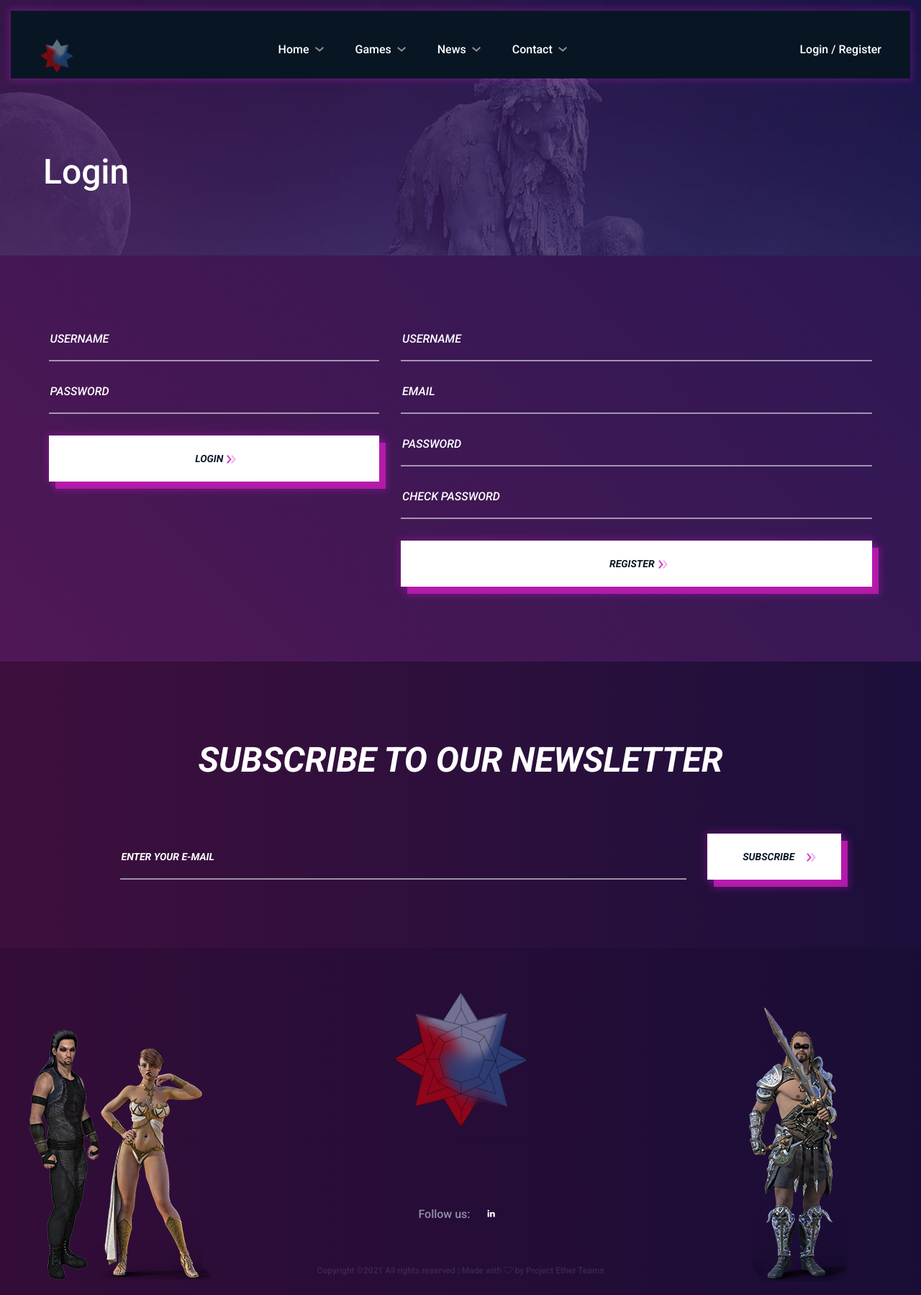
After one commit to Kyrage/EIP-Website, a Django app: page /account/register/ in a window 1280 px wide. The commit adds this page. Shown: the whole page at 72% size. Run offline with Django 3.2, Linux system fonts and the light colour scheme; some libraries are stand-ins or nearby versions.

Commit message:
[+] Adding Register/Login functionnal page with email checking and profile page to edit currently only password

```diff
--- /dev/null
+++ b/ether/forms.py
@@ -0,0 +1,12 @@
+from django import forms
+from django.contrib.auth.forms import UserCreationForm
+from django.contrib.auth.models import User
+from django.forms import *
+from .models import *
+
+class RegisterForm(UserCreationForm):
+    email = EmailField()
+
+    class Meta:
+        model = User
+        fields = ["username", "email", "password1", "password2"]
--- a/ether/static/css/style.css
+++ b/ether/static/css/style.css
@@ -1767,7 +1767,3 @@ ol {
 		margin-bottom: 20px;
 	}
 }
-
-.fa-heart-o {
-	color: red;
-}
--- a/ether/templates/blog.html
+++ b/ether/templates/blog.html
@@ -46,7 +46,11 @@
 				</a>
 				<nav class="top-nav-area w-100">
 					<div class="user-panel">
-						<a href="/login">Login</a> / <a href="/register">Register</a>
+						{% if user.is_authenticated %}
+							<a href="{% url 'profile' %}">Profile</a> / <a href="{% url 'logout' %}">Logout</a>
+						{% else %}
+							<a href="{% url 'login' %}">Login</a> / <a href="{% url 'login' %}">Register</a>
+						{% endif %}
 					</div>
 					<!-- Menu -->
 					<ul class="main-menu primary-menu">
--- a/ether/templates/games.html
+++ b/ether/templates/games.html
@@ -46,7 +46,11 @@
 				</a>
 				<nav class="top-nav-area w-100">
 					<div class="user-panel">
-						<a href="/login">Login</a> / <a href="/register">Register</a>
+						{% if user.is_authenticated %}
+							<a href="{% url 'profile' %}">Profile</a> / <a href="{% url 'logout' %}">Logout</a>
+						{% else %}
+							<a href="{% url 'login' %}">Login</a> / <a href="{% url 'login' %}">Register</a>
+						{% endif %}
 					</div>
 					<!-- Menu -->
 					<ul class="main-menu primary-menu">
--- a/ether/templates/index.html
+++ b/ether/templates/index.html
@@ -46,7 +46,11 @@
 				</a>
 				<nav class="top-nav-area w-100">
 					<div class="user-panel">
-						<a href="/login">Login</a> / <a href="/register">Register</a>
+						{% if user.is_authenticated %}
+							<a href="{% url 'profile' %}">Profile</a> / <a href="{% url 'logout' %}">Logout</a>
+						{% else %}
+							<a href="{% url 'login' %}">Login</a> / <a href="{% url 'login' %}">Register</a>
+						{% endif %}
 					</div>
 					<!-- Menu -->
 					<ul class="main-menu primary-menu">
--- a/ether/templates/post.html
+++ b/ether/templates/post.html
@@ -46,7 +46,11 @@
 				</a>
 				<nav class="top-nav-area w-100">
 					<div class="user-panel">
-						<a href="/login">Login</a> / <a href="/register">Register</a>
+						{% if user.is_authenticated %}
+							<a href="{% url 'profile' %}">Profile</a> / <a href="{% url 'logout' %}">Logout</a>
+						{% else %}
+							<a href="{% url 'login' %}">Login</a> / <a href="{% url 'login' %}">Register</a>
+						{% endif %}
 					</div>
 					<!-- Menu -->
 					<ul class="main-menu primary-menu">
--- /dev/null
+++ b/ether/templates/registration/acc_active_email.html
@@ -0,0 +1,5 @@
+{% autoescape off %}
+Hi {{ user.username }},
+Please click on the link to confirm your registration,
+http://{{ domain }}{% url 'activate' uidb64=uid token=token %}
+{% endautoescape %}
--- /dev/null
+++ b/ether/templates/registration/login.html
@@ -0,0 +1,160 @@
+{% load static %}
+
+<!DOCTYPE html>
+<html lang="fr">
+<head>
+	<title>EIP - Project Ether</title>
+	<meta charset="UTF-8">
+	<meta name="description" content="Official Website Project Ether">
+	<meta name="keywords" content="Official, ProjectEther, Ether, Mobile, Games, Login, Register">
+	<meta name="viewport" content="width=device-width, initial-scale=1.0">
+	<!-- Favicon -->
+	<link href={% static 'img/favicon/favicon.ico' %} rel="shortcut icon"/>
+
+	<!-- Google Font -->
+	<link href="https://fonts.googleapis.com/css?family=Roboto:400,400i,500,500i,700,700i,900,900i" rel="stylesheet">
+
+	<!-- Stylesheets -->
+	<link rel="stylesheet" href={% static 'css/bootstrap.min.css' %}/>
+	<link rel="stylesheet" href={% static 'css/font-awesome.min.css' %}/>
+	<link rel="stylesheet" href={% static 'css/slicknav.min.css' %}/>
+	<link rel="stylesheet" href={% static 'css/owl.carousel.min.css' %}/>
+	<link rel="stylesheet" href={% static 'css/magnific-popup.css' %}/>
+	<link rel="stylesheet" href={% static 'css/animate.css' %}/>
+
+	<!-- Main Stylesheets -->
+	<link rel="stylesheet" href={% static 'css/style.css' %}/>
+
+	<!--[if lt IE 9]>
+		  <script src="https://oss.maxcdn.com/html5shiv/3.7.2/html5shiv.min.js"></script>
+	  <script src="https://oss.maxcdn.com/respond/1.4.2/respond.min.js"></script>
+	<![endif]-->
+</head>
+<body>
+	<!-- Page Preloder -->
+	<div id="preloder">
+		<div class="loader"></div>
+	</div>
+
+	<!-- Header section -->
+	<header class="header-section">
+		<div class="header-warp">
+			<div class="header-bar-warp d-flex">
+				<!-- site logo -->
+				<a href="/" class="site-logo">
+					<img src={% static 'img/favicon/android-chrome-50x50.png' %} alt="">
+				</a>
+				<nav class="top-nav-area w-100">
+					<div class="user-panel">
+						{% if user.is_authenticated %}
+							<a href="{% url 'profile' %}">Profile</a> / <a href="{% url 'logout' %}">Logout</a>
+						{% else %}
+							<a href="{% url 'login' %}">Login</a> / <a href="{% url 'login' %}">Register</a>
+						{% endif %}
+					</div>
+					<!-- Menu -->
+					<ul class="main-menu primary-menu">
+						<li><a href="/">Home</a></li>
+						<li><a href="/ether">Games</a>
+							<ul class="sub-menu">
+								<li><a href="/ether/alpha">Alpha</a></li>
+								<li><a href="/ether/beta">Beta</a></li>
+							</ul>
+						</li>
+						<li><a href="/news">News</a></li>
+						<li><a href="/contact">Contact</a></li>
+					</ul>
+				</nav>
+			</div>
+		</div>
+	</header>
+	<!-- Header section end -->
+
+	<!-- Page top section -->
+	<section class="page-top-section set-bg" data-setbg="{% static 'img/page-top-bg/1.jpg' %}">
+		<div class="page-info">
+			<h2>Login</h2>
+		</div>
+	</section>
+	<!-- Page top end-->
+
+	<!-- Login/Register page -->
+	<section class="contact-page">
+		<div class="container">
+			{% include 'errors/error.html' %}
+			<div class="row">
+				<div class="col-lg-5 order-2 order-lg-1">
+					{% if form.errors %}
+						<div class="alert alert-warning"><strong>Warning!</strong> Your username and password didn't match. Please try again.</div>
+					{% endif %}
+					<form class="contact-form" method="post" action="{% url 'login' %}">
+						{% csrf_token %}
+						<input type="text" name="username" placeholder="Username" required="" autofocus="">
+						<input type="password" name="password" placeholder="Password" required="" autofocus="">
+						<button style="float:left;" class="site-btn btn-block">Login<img src={% static "img/icons/double-arrow.png" %} alt="#"/></button>
+					</form>
+				</div>
+				<div class="col-lg-7 order-1 order-lg-2 contact-text text-white">
+					<form class="contact-form" method="post" action="{% url 'register' %}">
+						{% csrf_token %}
+						<input type="text" name="username" placeholder="Username" required="" autofocus="">
+						<input type="email" name="email" placeholder="Email" required="" autofocus="">
+						<input type="password" name="password1" placeholder="Password" required="" autofocus="">
+						<input type="password" name="password2" placeholder="Check Password" required="" autofocus="">
+						<button style="float:left;" class="site-btn btn-block">Register<img src={% static "img/icons/double-arrow.png" %} alt="#"/></button>
+					</form>
+				</div>
+			</div>
+		</div>
+	</section>
+	<!-- Login/Register page end-->
+
+	<!-- Newsletter section -->
+	<section class="newsletter-section">
+		<div class="container">
+			<h2>Subscribe to our newsletter</h2>
+			<form class="newsletter-form">
+				<input type="text" placeholder="ENTER YOUR E-MAIL">
+				<button class="site-btn">subscribe  <img src={% static 'img/icons/double-arrow.png' %} alt="#"/></button>
+			</form>
+		</div>
+	</section>
+	<!-- Newsletter section end -->
+
+	<!-- Footer section -->
+	<footer class="footer-section">
+		<div class="container">
+			<div class="footer-left-pic">
+				<img src={% static 'img/footer-left-pic.png' %} alt="">
+			</div>
+			<div class="footer-right-pic">
+				<img src={% static 'img/footer-right-pic.png' %} alt="">
+			</div>
+			<a href="/" class="footer-logo">
+				<img src={% static 'img/favicon/android-chrome-192x192.png' %} alt="">
+			</a>
+			<hr></br></br>
+			<div class="footer-social d-flex justify-content-center">
+				<p>Follow us:</p>
+				<a target="_blank" href="https://www.linkedin.com/company/project-ether/about/"><i class="fa fa-linkedin"></i></a>
+			</div>
+			<div class="copyright">
+				<a>
+					Copyright &copy;<script>document.write(new Date().getFullYear());</script> All rights reserved | Made with <i class="fa fa-heart-o" aria-hidden="true"></i> by <a href="https://www.linkedin.com/company/project-ether/about/" target="_blank">Project Ether Teams
+				</a>
+			</div>
+		</div>
+	</footer>
+	<!-- Footer section end -->
+
+	<!--====== Javascripts & Jquery ======-->
+	<script src={% static 'js/jquery-3.2.1.min.js' %}></script>
+	<script src={% static 'js/bootstrap.min.js' %}></script>
+	<script src={% static 'js/jquery.slicknav.min.js' %}></script>
+	<script src={% static 'js/owl.carousel.min.js' %}></script>
+	<script src={% static 'js/jquery.sticky-sidebar.min.js' %}></script>
+	<script src={% static 'js/jquery.magnific-popup.min.js' %}></script>
+	<script src={% static 'js/main.js' %}></script>
+
+	</body>
+</html>
--- a/ether/urls.py
+++ b/ether/urls.py
@@ -3,11 +3,27 @@ from . import views
 
 
 urlpatterns = [
+
+    # Login/Register with django
+    path('account/register/', views.register, name='register'),
+
+    # Activation account link
+    path('activate/(<uidb64>[0-9A-Za-z_\-]+)/(<token>[0-9A-Za-z]{1,13}-[0-9A-Za-z]{1,20})/', views.activate, name='activate'),
+
+    # Profile connected user
+    path('account/profile/', views.profile, name='profile'),
+
     # Home page
     path('', views.home, name='home'),
+
+    # Games page
     path('ether', views.games, name='games'),
     path('ether/alpha', views.alpha, name='alpha'),
     path('ether/beta', views.beta, name='beta'),
+
+    # Blog page
     path('news', views.news, name='news'),
+
+    # Contact page
     path('contact', views.contact, name='contact'),
 ]
--- a/ether/views.py
+++ b/ether/views.py
@@ -1,5 +1,20 @@
-from django.http.response import HttpResponse
-from django.shortcuts import render
+from django.shortcuts import render, get_object_or_404, redirect
+from django.contrib.auth.models import User
+from django.http import HttpResponse, HttpResponseRedirect
+from django.contrib.auth import login as dj_login, authenticate, update_session_auth_hash
+from django.contrib.auth.decorators import login_required
+from django.contrib.auth.forms import UserCreationForm, PasswordChangeForm
+from django.contrib import messages
+from django.urls import reverse
+from django.contrib.sites.shortcuts import get_current_site
+from django.utils.encoding import force_bytes, force_text
+from django.utils.http import urlsafe_base64_encode, urlsafe_base64_decode
+from django.template.loader import render_to_string
+from django.core.mail import EmailMessage
+from .tokens import account_activation_token
+from .models import *
+from .forms import *
+
 
 def handler401(request):
     """Error management 401 unauthorized\n\n
@@ -30,6 +45,77 @@ def handler500(request):
     context = {}
     return render(request, 'errors/500.html', context)
 
+def register(request):
+    if request.user.is_authenticated:
+        messages.warning(request, "Warning: You're already authenticated")
+        return redirect('home')
+    else:
+        if request.method == "POST":
+            form = RegisterForm(request.POST)
+            if form.is_valid():
+                user = form.save(commit=False)
+                user.is_active = False
+                user.save()
+                username = form.cleaned_data.get('username')
+                current_site = get_current_site(request)
+                mail_subject = 'Activate your Ether account.'
+                message = render_to_string('registration/acc_active_email.html', {
+                    'user': user,
+                    'domain': current_site.domain,
+                    'uid':urlsafe_base64_encode(force_bytes(user.pk)),
+                    'token':account_activation_token.make_token(user),
+                })
+                to_email = form.cleaned_data.get('email')
+                email = EmailMessage(mail_subject, message, to=[to_email])
+                email.send()
+                messages.success(request, "Account was created for " + username + " don't forget to activate it by email")
+                return redirect("login")
+        else:
+            form = RegisterForm()
+    context = {"form": form}
+    return render(request, "registration/login.html", context)
+
+def activate(request, uidb64, token):
+    try:
+        uid = force_text(urlsafe_base64_decode(uidb64))
+        user = User.objects.get(pk=uid)
+    except(TypeError, ValueError, OverflowError, User.DoesNotExist):
+        user = None
+    if user is not None and account_activation_token.check_token(user, token):
+        user.is_active = True
+        user.save()
+        dj_login(request, user)
+        messages.success(request, 'Thank you for your email confirmation.')
+        return redirect('home')
+    else:
+        messages.error(request, 'Activation link is invalid!')
+        return redirect('home')
+
+def login(request):
+    if request.user.is_authenticated:
+        messages.warning(request, "Warning: You're already authenticated")
+        return redirect('home')
+    else:
+        return render(request, 'registration/login.html', locals())
+
+@login_required(login_url='login')
+def profile(request):
+    if request.user.has_usable_password() == False:
+        messages.error(request, 'You are connected with OAuth2 you cannot change your password')
+    if request.method == 'POST':
+        form = PasswordChangeForm(request.user, request.POST)
+        if form.is_valid():
+            user = form.save()
+            update_session_auth_hash(request, user)
+            messages.success(request, 'Your password was successfully updated!')
+            return redirect('profile')
+        else:
+            messages.error(request, 'Please correct the error below.')
+    else:
+        form = PasswordChangeForm(request.user)
+    context = {"form": form}
+    return render(request, 'registration/profile.html', context)
+
 def home(request):
     context = {}
     return render(request, 'index.html', context)
@@ -38,10 +124,12 @@ def games(request):
     context = {}
     return render(request, 'games.html', context)
 
+@login_required(login_url='login')
 def alpha(request):
     context = {}
     return render(request, '', context)
 
+@login_required(login_url='login')
 def beta(request):
     context = {}
     return render(request, '', context)
--- a/requirements.txt
+++ b/requirements.txt
@@ -1 +1,2 @@
 Django==3.1.7
+six==1.15.0
--- a/static/css/style.css
+++ b/static/css/style.css
@@ -1767,7 +1767,3 @@ ol {
 		margin-bottom: 20px;
 	}
 }
-
-.fa-heart-o {
-	color: red;
-}
--- a/website/urls.py
+++ b/website/urls.py
@@ -21,6 +21,8 @@ from django.urls import path, include
 urlpatterns = [
     path('admin/', admin.site.urls),
     path('', include('ether.urls')),
+    path('account/login/', views.LoginView.as_view(), name='login'),
+    path('account/logout/', views.LogoutView.as_view(next_page='/'), name='logout'),
 ]
 
 # Error handling
```
Also changed, not shown: ether/templates/contact.html (+6 -2 lines), ether/templates/registration/profile.html (added, +150 -0 lines), ether/tokens.py (added, +10 -0 lines), static/css/login.css (added, +55 -0 lines), db.sqlite3.
